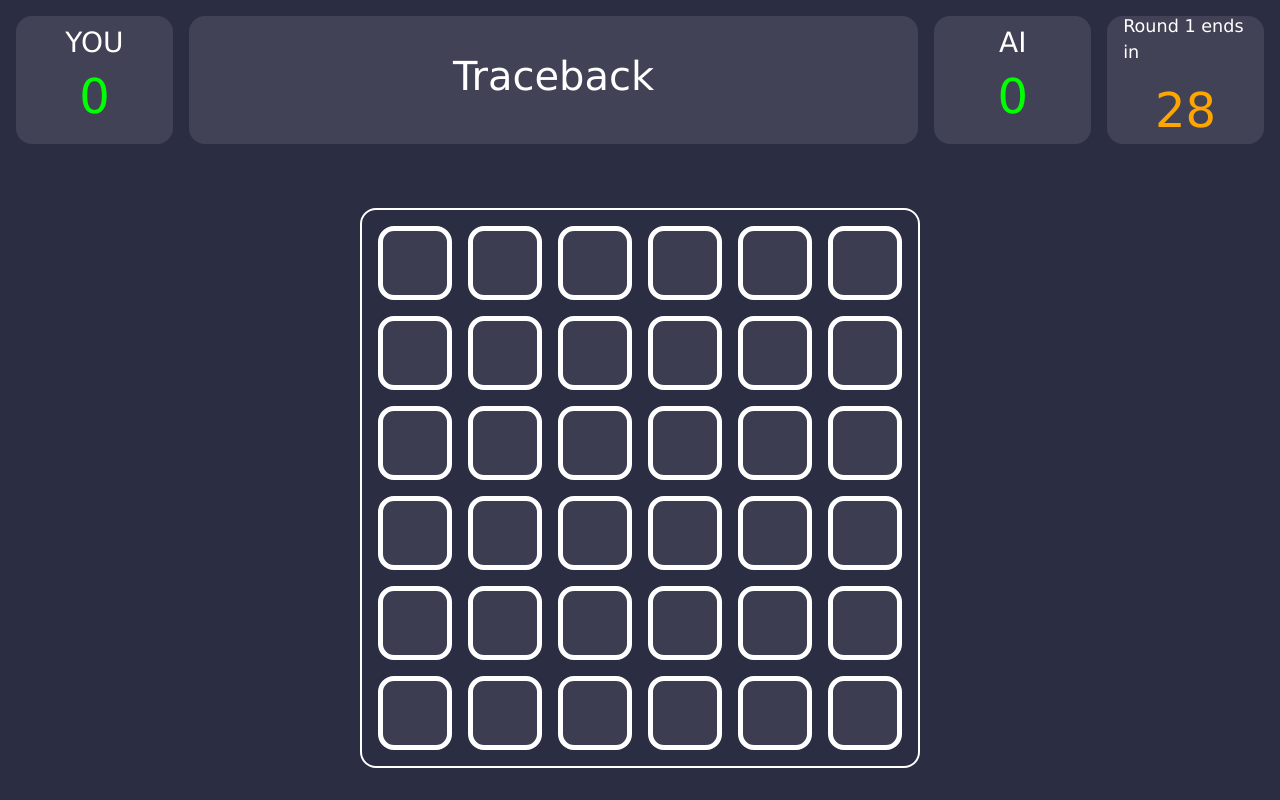
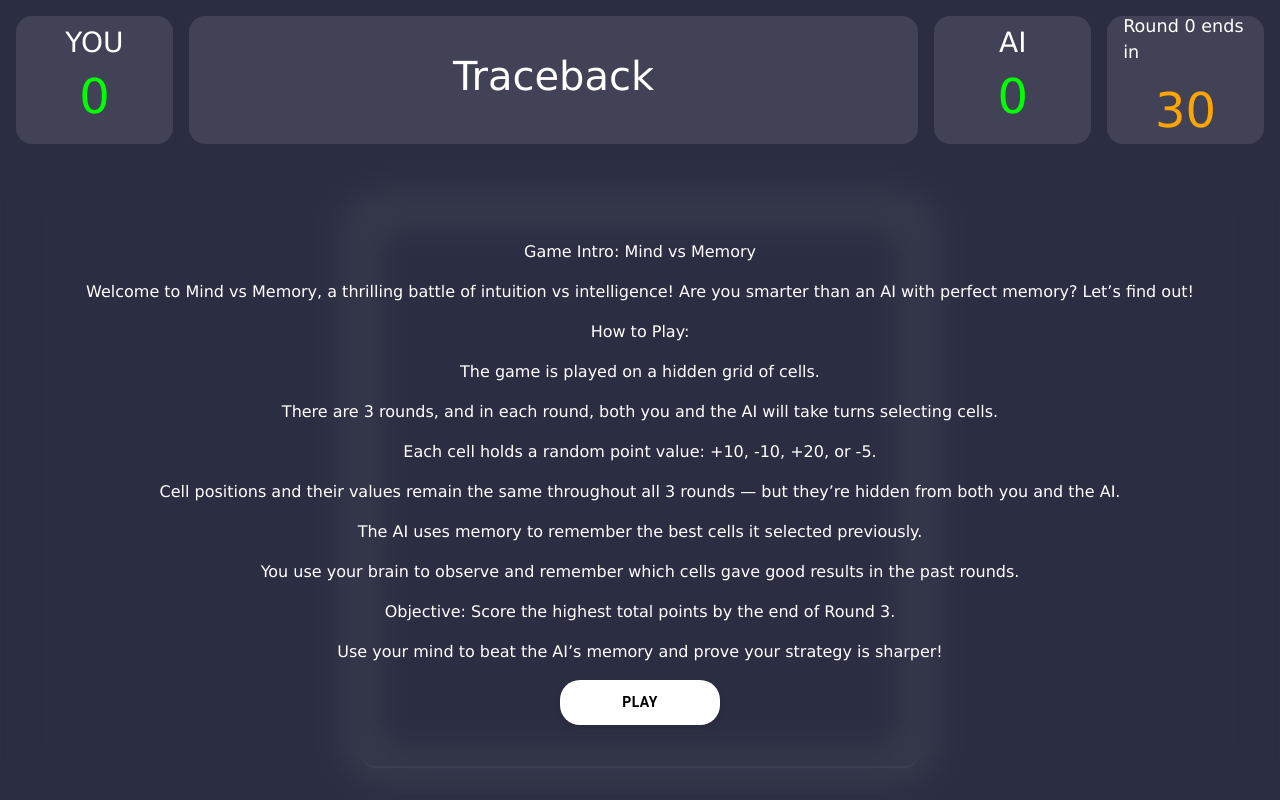
Before and after one commit to adiachar/GameSpace, a React (Vite) app: page /traceback in a window 1280 px wide. Built offline with nearby package versions, Linux system fonts and the light colour scheme.

Commit message:
completed new game - Traceback

```diff
--- a/src/Home/Home.jsx
+++ b/src/Home/Home.jsx
@@ -5,6 +5,7 @@ import earthboundImg from "./assets/BlackHole.jpg";
 import simonSayGameImg from "./assets/SimonSay.jpg";
 import stonePaperScissorGameImg from "./assets/RockPaperScissor.jpg";
 import snakeGameImg from "./assets/snake.jpg";
+import traceBackImg from "./assets/WhatsApp Image 2025-05-19 at 19.09.41_17175183.jpg"
 import {motion} from "framer-motion";
 
 import hc from "./Home.module.css";
@@ -21,6 +22,7 @@ export default function Home(){
                 <GameCard gameName="Simon Say Game" img={simonSayGameImg} handleClick={() => navigate("/simon-say")} />
                 <GameCard gameName="Stone Paper Scissor" img={stonePaperScissorGameImg} handleClick={() => navigate("/stone-paper-scissor")} />
                 <GameCard gameName="Snake" img={snakeGameImg} handleClick={() => navigate("/snake")} />
+                <GameCard gameName="trackback" img={traceBackImg} handleClick={() => navigate("/traceback")} />
             </div>
         </div>
     );
--- a/src/traceback/Traceback.jsx
+++ b/src/traceback/Traceback.jsx
@@ -1,12 +1,13 @@
-import {useState, useEffect} from 'react';
+import {useState, useEffect, useRef} from 'react';
 import {motion} from "framer-motion";
+import {Button} from "@mui/material";
 
 import tbs from "./Traceback.module.css";
 
-
-let start = false;
 let actions = [+10, -5, +20, -10];
-let actionMatrix = Array.from({length: 6}, (_, row) => Array.from({length: 6}, (_, col) => actions[Math.floor(Math.random() * actions.length)]));
+let actionMatrix = [];
+let tempMemory = [];
+let memory = [];
 let timeInterval;
 let aiChooseInterval;
 const maxRounds = 3;
@@ -17,47 +18,38 @@ export default function Traceback() {
 
     const [userChoices, setUserChoices] = useState([]);
     const [aiChoices, setAiChoices] = useState([]);
-    const [memory, setMemory] = useState([]);
+    const userChoicesRef = useRef(userChoices);
+    const aiChoicesRef = useRef(aiChoices);
     const [round, setRound] = useState(0);
     const [userPoint, setUserPoint] = useState(0);
     const [aiPoint, setAiPoint] = useState(0);
     const [time, setTime] = useState(30);
     const [showRound, setShowRound] = useState(false);
+    const [showResult, setShowResult] = useState(false);
+    const [start, setStart] = useState(false);
+
+    const createGameMatrix = () => {
+        actionMatrix = Array.from({length: 6}, (_, row) => Array.from({length: 6}, (_, col) => actions[Math.floor(Math.random() * actions.length)]));
+    }
+
 
     useEffect(() => {
+        if (start === true) {
+            createGameMatrix();
             updateRound();
-    }, []);
+        }
+    }, [start]);
 
     useEffect(() => {
+        userChoicesRef.current = userChoices;
+        aiChoicesRef.current = aiChoices;
+    }, [userChoices, aiChoices]);
 
-        console.log(chooseRandom);
-        if(start == false) {
-            return;
+    useEffect(() => {
+        if (tempMemory.length > 0) {
+            chooseRandom = false;
         }
-
-        if (userChoices.length === 0) {
-            return;
-        }
-
-        let userCurrChoice = actionMatrix[userChoices[userChoices.length - 1].r][userChoices[userChoices.length - 1].c];
-        if(userCurrChoice > 0) {
-            setMemory(m => [...m, {r: userChoices[userChoices.length - 1].r, c: userChoices[userChoices.length - 1].c}])
-        }
-
-        if (aiChoices.length === 0) {
-            return;
-        }
-
-        let aiCurrChoice = actionMatrix[aiChoices[aiChoices.length - 1].r][aiChoices[aiChoices.length - 1].c];
-        if(aiCurrChoice > 0) {
-            setMemory(m => [...m, {r: aiChoices[aiChoices.length - 1].r, c: aiChoices[aiChoices.length - 1].c}])
-        }
-
-        if(userCurrChoice > 0) {
-            setMemory(m => [...m, {r: userChoices[userChoices.length - 1].r, c: userChoices[userChoices.length - 1].c}])
-        }
-
-    }, [userChoices, aiChoices]);
+    }, [round]);
 
     useEffect(() => {
         if(time == 0) {
@@ -67,18 +59,6 @@ export default function Traceback() {
         }
     }, [time]);
 
-    useEffect(() => {
-        if (memory.length === 0) {
-            chooseRandom = true;
-        }
-    }, [memory]);
-
-    useEffect(() => {
-        if (round >= 2 && memory.length != 0) {
-            chooseRandom = false;
-        }
-    }, [round]);
-
     const isChoosedByUser = (row, col) => {
         return userChoices.some(obj => (obj.r === row && obj.c === col));
     }
@@ -87,33 +67,43 @@ export default function Traceback() {
         return aiChoices.some(obj => (obj.r === row && obj.c === col));
     }
 
+    const isRegistered = (row, col) => {
+        return memory.some(obj => (obj.r === row && obj.c === col));
+    }
+
     const handleChoice = (row, col, isUser = true) => {
-        let isChoosen = false;
 
-        for (let uc of userChoices) {
-            if (uc.r === row && uc.c === col) {
-                isChoosen = true;
-                break;
+        for (let obj of userChoicesRef.current) {
+            if (obj.r === row && obj.c === col) {
+
+                if(!isUser) {
+                    return makeAiChoose();
+                }
+                return;
             }
         }
 
-        if (!isChoosen) {
-            for (let ac of aiChoices) {
-                if (ac.r === row && ac.c === col) {
-                    isChoosen = true;
-                    break;
+        for (let obj of aiChoicesRef.current) {
+            if (obj.r === row && obj.c === col) {
+
+                if(!isUser) {
+                    return makeAiChoose();
                 }
+                return;
             }
         }
 
-        if (!isChoosen) {
         if (isUser) {
             setUserPoint(up => up + actionMatrix[row][col]);
             setUserChoices(uc => [...uc, {r: row, c: col}]);
+
         } else {
             setAiPoint(ap => ap + actionMatrix[row][col]);
             setAiChoices(ac => [...ac, {r: row, c: col}]);
         }
+
+        if (actionMatrix[row][col] > 0 && !isRegistered(row, col)) {
+            memory.push({r: row, c: col});
         }
     }
 
@@ -126,16 +116,27 @@ export default function Traceback() {
     }
 
     const updateRound = () => {
-        if (round > 3) {
+        if (round == maxRounds) {
+            clearInterval(timeInterval);
+            clearInterval(aiChooseInterval);
+            setShowResult(true);
+            setUserChoices([]);
+            setAiChoices([]);
+            setRound(0);
+            setTimeout(() => {
+                setShowResult(false);
+                setStart(false);
+            }, 3000);
             return;
         }
 
         setRound(r => r + 1);
-        start = true;
         setUserChoices([]);
         setAiChoices([]);
         setShowRound(true);
+        tempMemory = memory.slice();
         setTime(30);
+
         setTimeout(() => {
             setShowRound(false);
             startTimer();
@@ -151,18 +152,22 @@ export default function Traceback() {
             handleChoice(randomSelection.r, randomSelection.c, false);
 
         } else {
-            let choice = {};
-            setMemory(m => {
-                choice = m.pop();
-                return [...m];
-            });
+
+            if (tempMemory.length == 0) {
+                chooseRandom = true;
+                return makeAiChoose();
+            }
+
+            let choice = tempMemory.pop();
             handleChoice(choice.r, choice.c, false);
         }
     }
 
     return (
         <div className={tbs.container}>
+            {!start && <GetStarted setStart={setStart}/>}
             {showRound && <Rounds round={round}/>}
+            {showResult && <Result isUserWon={userPoint > aiPoint}/>}
             <div className={tbs.header}>
                 <div className={tbs.userPointDiv}>
                     <h3>YOU</h3>
@@ -223,18 +228,82 @@ function Rounds({round}) {
             >
                 <motion.h1
                     className={tbs.roundsH1}
-                    initial={{
-                        y: 60
+                    animate={{
+                        scale: 1.3
                     }}
-                    animate={{
-                        x: [0, 770, 770, 770, 1700],
-                        y: [60, 60, 60, 60, 60]
-                    }}
-                    transition={{duration: 3, ease: "easeIn"}}
+                    transition={{duration: 0.2, ease: "easeIn"}}
                 >
                     ROUND {round}
                 </motion.h1>
             </motion.div>
         </div>
+    );
+}
+
+function Result({isUserWon}) {
+    return (
+        <div className={tbs.roundsComponent}>
+            <motion.div
+                className={tbs.roundsDiv}
+            >
+                <motion.h1
+                    className={tbs.roundsH1}
+                    animate={{
+                        scale: 1.3
+                    }}
+                    transition={{duration: 0.2, ease: "easeIn"}}
+                >
+                    {isUserWon ? "You Won!" : "You Lost! Better Luck next time."}
+                </motion.h1>
+            </motion.div>
+        </div>
+    );
+}
+
+function GetStarted({setStart}) {
+    return (
+        <div className={tbs.roundsComponent}>
+            <div className={tbs.gameInfo}>
+                <p>Game Intro: Mind vs Memory</p>
+                <p>Welcome to Mind vs Memory, a thrilling battle of intuition vs intelligence! Are you smarter than an AI with perfect memory? Let’s find out!</p>
+                <p>How to Play:</p>
+
+                <p>The game is played on a hidden grid of cells.</p>
+
+                <p>There are 3 rounds, and in each round, both you and the AI will take turns selecting cells.</p>
+
+                <p>Each cell holds a random point value: +10, -10, +20, or -5.</p>
+
+                <p>Cell positions and their values remain the same throughout all 3 rounds — but they’re hidden from both you and the AI.</p>
+
+                <p>The AI uses memory to remember the best cells it selected previously.</p>
+
+                <p>You use your brain to observe and remember which cells gave good results in the past rounds.</p>
+
+                <p>Objective: Score the highest total points by the end of Round 3.</p>
+
+                <p>Use your mind to beat the AI’s memory and prove your strategy is sharper!</p>
+
+                    <Button
+                        variant='contained'
+                        size='medium'
+                        onClick={() => setStart(true)}
+                        className={tbs.btnPlay}
+                        style={{
+                            backgroundColor: '#4CAF50',
+                            color: 'white',
+                            fontWeight: 'bold',
+                            borderRadius: '20px',
+                            padding: '10px 20px',
+                            boxShadow: '0 4px 6px rgba(0, 0, 0, 0.1)',
+                            transition: 'transform 0.2s',
+                        }}
+                        onMouseOver={(e) => e.target.style.transform = 'scale(1.1)'}
+                        onMouseOut={(e) => e.target.style.transform = 'scale(1)'}
+                    >
+                        Play
+                    </Button>
+            </div>
+        </div>
     )
 }
--- a/src/traceback/Traceback.module.css
+++ b/src/traceback/Traceback.module.css
@@ -107,8 +107,8 @@
 
 .roundsComponent {
     height: 80%;
-    width: 100%;
-    position: absolute;
+    width: 100vw;
+    position: fixed;
     top: 20%;
     backdrop-filter: blur(20px);
     animation-name: hide;
@@ -116,6 +116,7 @@
     animation-duration: 1s;
     animation-timing-function: ease-in-out;
     z-index: 2;
+    overflow: auto;
 }
 
 @keyframes hide {
@@ -134,26 +135,50 @@
     position: relative;
     overflow: hidden;
     border: 2px solid white;
-    animation-name: hideBorder;
+    animation-name: hide;
     animation-delay: 2s;
-    animation-duration: 1s;
+    animation-duration: 2s;
+    animation-timing-function: ease-in-out;
+    display: flex;
+    justify-content: center;
+    align-items: center;
+}
+
+@keyframes hide {
+
+    50% {
+        border-color: transparent;
+        color: transparent;
+    }
+    100% {
+        border-color: transparent;
+        color: transparent;
+    }
+}
+
+.roundsH1 {
+    animation-name: hide;
+    animation-delay: 2s;
+    animation-duration: 2s;
     animation-timing-function: ease-in-out;
 }
 
-@keyframes hideBorder {
-
-    50% {
-        border-color: transparent;
-    }
-    100% {
-        border-color: transparent;
-    }
+.gameInfo {
+    display: flex;
+    flex-direction: column;
+    align-items: center;
+    justify-content: center;
+    margin-top: 5rem;
 }
 
+.gameInfo p {
+    text-align: center;
+}
 
-.roundsH1 {
-    position: absolute;
-    left: -100px;
+.btnPlay {
+    width: 10rem;
+    background-color: rgb(255, 255, 255) !important;
+    color: black !important;
 }
 
 @media screen and (max-width: 760px) {
@@ -191,4 +216,8 @@
     .box h1 {
         font-size: 1.4rem;
     }
+
+    .roundsComponent {
+        top: 12%;
+    }
 }
```
Also changed, not shown: src/Home/assets/WhatsApp Image 2025-05-19 at 19.09.41_17175183.jpg (added). Lines whose indentation alone changed are shown as unchanged.
